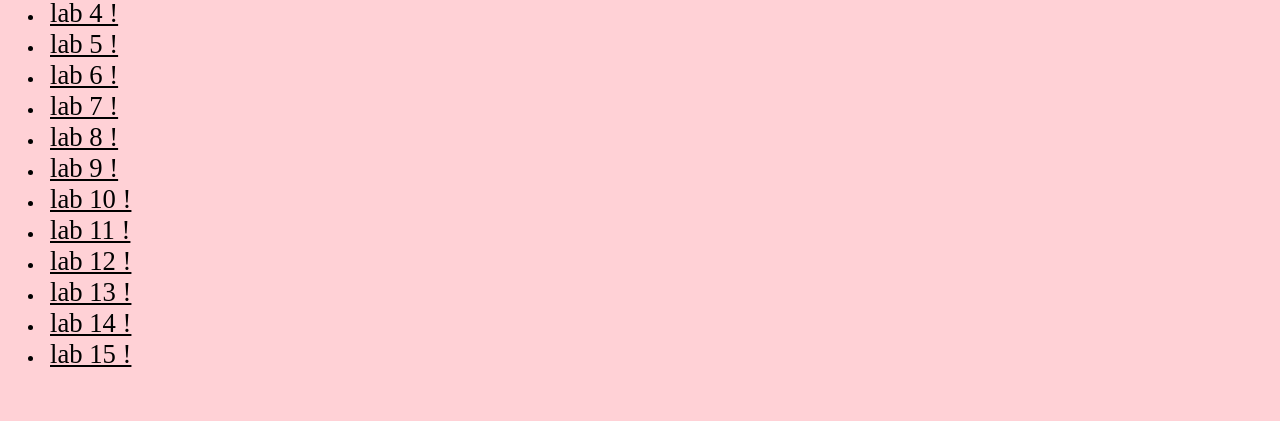
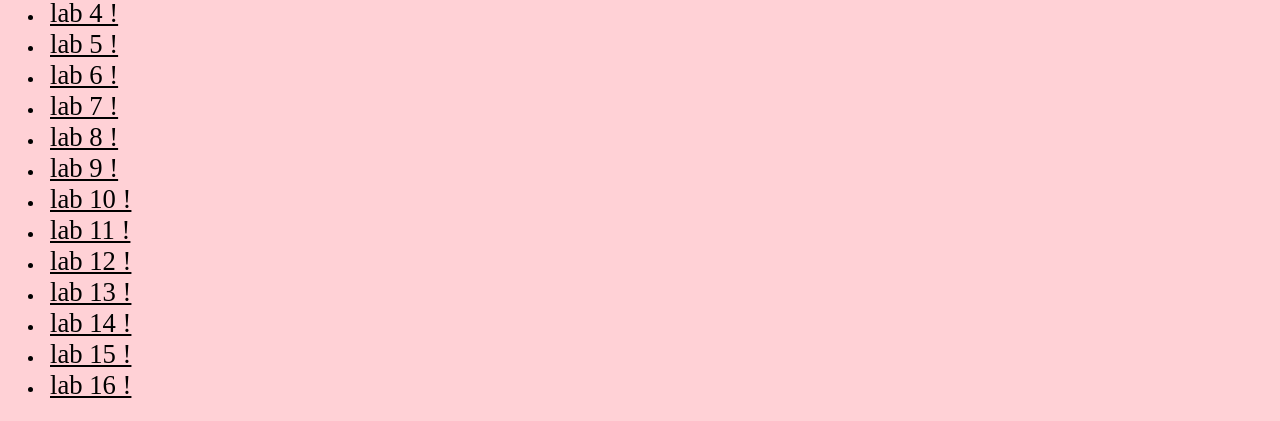
Before and after one commit to bldmochi/art101, a plain HTML site: page index.html in a window 1280 px wide. Shown: the part 731-1152 px from the top of the page. Before the commit the page ends 1121 px from the top, so only its background shows below. Drawn offline with Linux system fonts and the light colour scheme.

Commit message:
Update index.html

```diff
--- a/index.html
+++ b/index.html
@@ -62,6 +62,8 @@
 
 			<li> <a href= "lab15/index.html"> lab 15 ! </a></li>
 
+			<li> <a href="lab16/index.html"> lab 16 ! </a></li>
+
 		</nav>
 	</main>
 </body>
```
